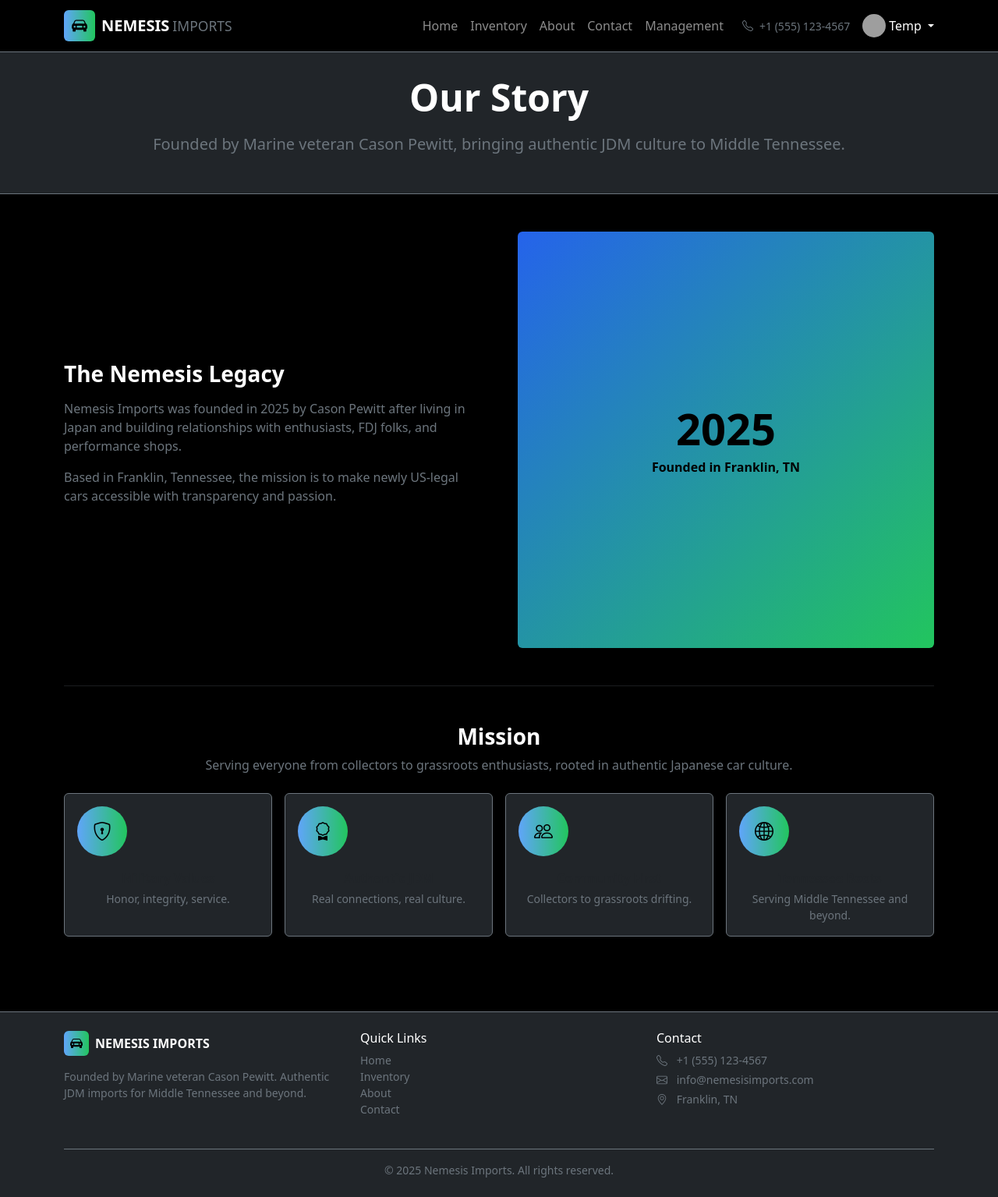
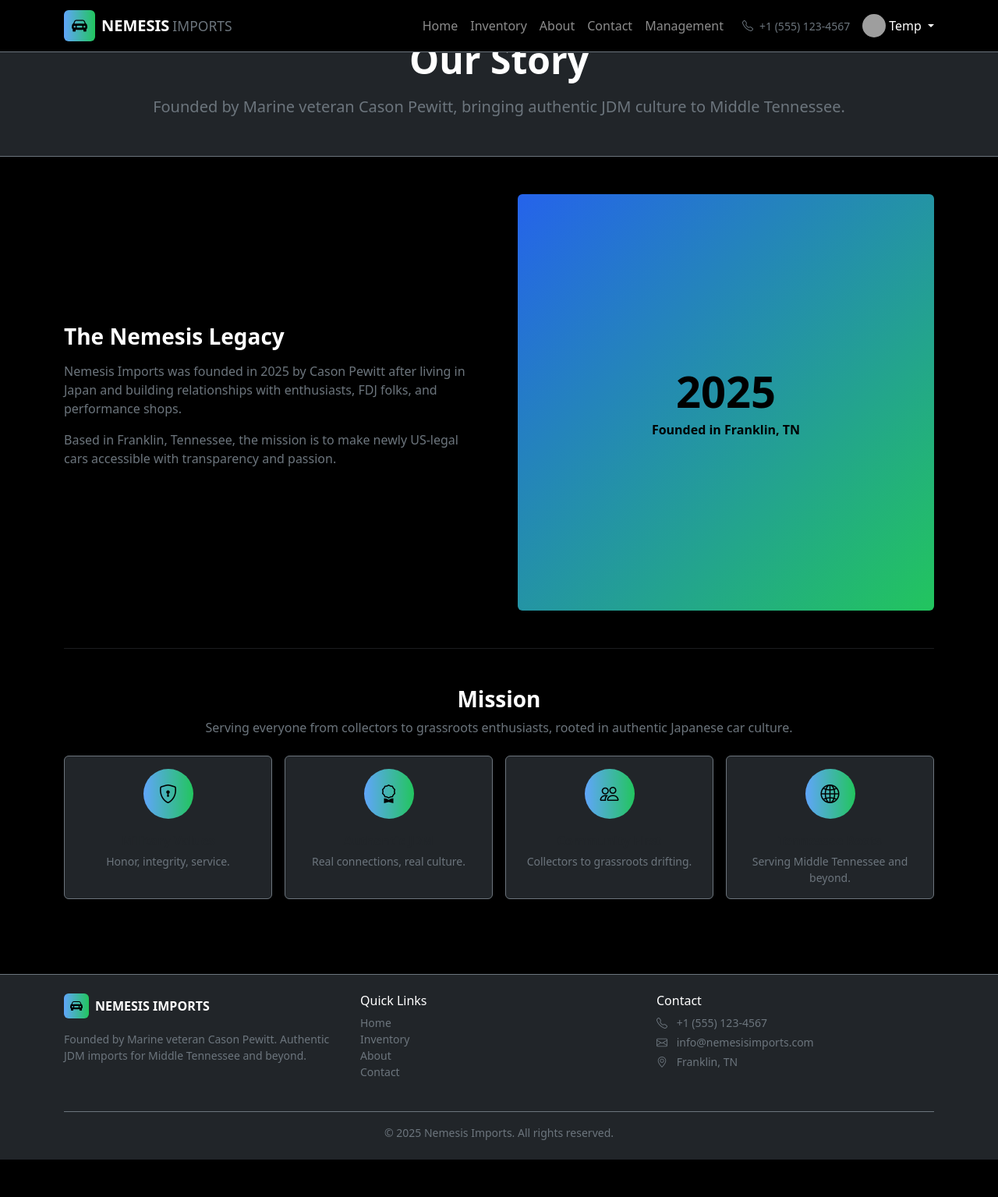
Before and after one commit to Blake9000/Nemesis_Imports_Webapp, a Django app: page /about/ in a window 1280 px wide. Shown: the whole page at 78% size. After the commit the page ends 1487 px from the top, so only its background shows below. Run offline with Django 5.2, Linux system fonts and the light colour scheme; grey boxes are pictures that could not be loaded.

Commit message:
removed div to fix layout

```diff
--- a/templates/about.html
+++ b/templates/about.html
@@ -38,7 +38,7 @@
     </div>
 
     <div class="row row-cols-1 row-cols-md-4 g-3">
-      <div class="col"><div class="card bg-dark border-secondary h-100 p-3 text-center">
+      <div class="col"><div class="card bg-dark border-secondary d-flex align-items-center h-100 p-3 text-center">
         <div class="rounded-circle d-inline-flex align-items-center justify-content-center mb-3"
              style="width:64px;height:64px;background:linear-gradient(90deg,#60a5fa,#22c55e);">
           <i class="bi bi-shield-lock text-black fs-4"></i>
@@ -46,7 +46,7 @@
         <div class="fw-semibold mb-1">Military Values</div>
         <div class="text-secondary small">Honor, integrity, service.</div>
       </div></div>
-      <div class="col"><div class="card bg-dark border-secondary h-100 p-3 text-center">
+      <div class="col"><div class="card bg-dark border-secondary d-flex align-items-center h-100 p-3 text-center">
         <div class="rounded-circle d-inline-flex align-items-center justify-content-center mb-3"
              style="width:64px;height:64px;background:linear-gradient(90deg,#60a5fa,#22c55e);">
           <i class="bi bi-award text-black fs-4"></i>
@@ -54,7 +54,7 @@
         <div class="fw-semibold mb-1">Authentic JDM</div>
         <div class="text-secondary small">Real connections, real culture.</div>
       </div></div>
-      <div class="col"><div class="card bg-dark border-secondary h-100 p-3 text-center">
+      <div class="col"><div class="card bg-dark border-secondary d-flex align-items-center h-100 p-3 text-center">
         <div class="rounded-circle d-inline-flex align-items-center justify-content-center mb-3"
              style="width:64px;height:64px;background:linear-gradient(90deg,#60a5fa,#22c55e);">
           <i class="bi bi-people text-black fs-4"></i>
@@ -62,7 +62,7 @@
         <div class="fw-semibold mb-1">Community First</div>
         <div class="text-secondary small">Collectors to grassroots drifting.</div>
       </div></div>
-      <div class="col"><div class="card bg-dark border-secondary h-100 p-3 text-center">
+      <div class="col"><div class="card bg-dark border-secondary d-flex align-items-center h-100 p-3 text-center">
         <div class="rounded-circle d-inline-flex align-items-center justify-content-center mb-3"
              style="width:64px;height:64px;background:linear-gradient(90deg,#60a5fa,#22c55e);">
           <i class="bi bi-globe2 text-black fs-4"></i>
--- a/templates/base.html
+++ b/templates/base.html
@@ -61,20 +61,8 @@
     </nav>
 {% endblock %}
 
-<main class="pt-5" style="padding-top:6rem;">
-    <div class="container">
-        {% if messages %}
-            <div class="mt-2">
-                {% for message in messages %}
-                    <div class="alert alert-{{ message.tags|default:'secondary' }} mb-2" role="alert">
-                        {{ message }}
-                    </div>
-                {% endfor %}
-            </div>
-        {% endif %}
-    </div>
-    {% block content %}{% endblock %}
-</main>
+{% block content %}{% endblock %}
+
 
 {% block footer %}
 <footer class="bg-dark border-top border-secondary mt-5">
```
